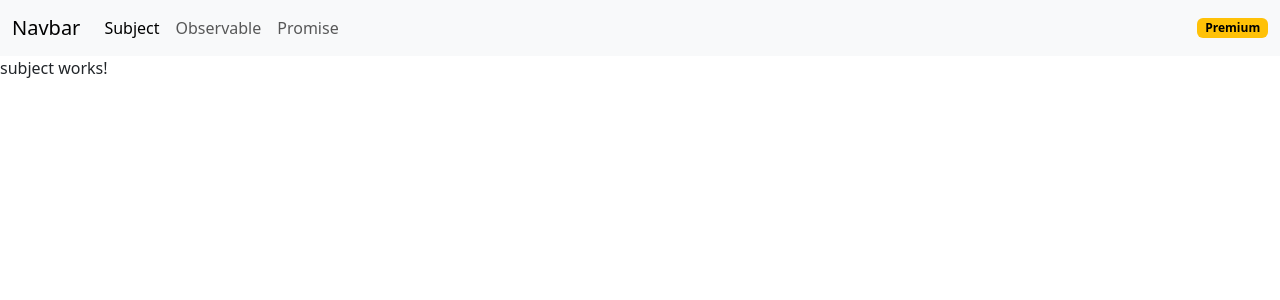
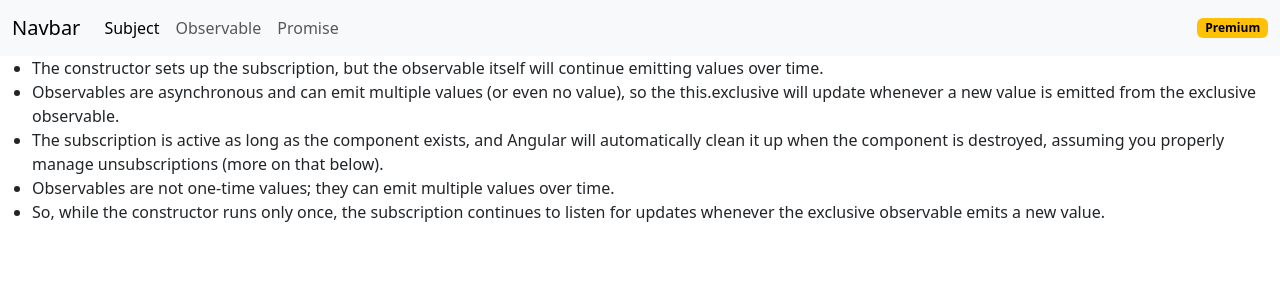
Before and after one commit to parvez-tm/angular-rxjs, an Angular app: page /subject in a window 1280 px wide. Shown: the top 300 px of the page. Built offline with nearby package versions, Linux system fonts and the light colour scheme.

Commit message:
confution of subscription resolved

```diff
--- a/src/global_styles.css
+++ b/src/global_styles.css
@@ -1 +1,5 @@
 /* Add application styles & imports to this file! */
+body{
+    margin: 0;
+    padding: 0;
+}
--- a/src/observable/observable.component.css
+++ b/src/observable/observable.component.css
@@ -0,0 +1,4 @@
+.box{
+    padding: 30px;
+    background-color: lightblue;
+}
--- a/src/observable/observable.component.html
+++ b/src/observable/observable.component.html
@@ -1,6 +1,6 @@
-<button (click)="getData()">Get Data</button>
+<button (click)="getData()" class="btn">Get Data</button>
 
+<br/>
 
-
-<button routerLink="fromEvent">fromEvent</button>
+<button routerLink="fromEvent" class="btn box">fromEvent</button>
 <router-outlet/>
--- a/src/subject/subject.component.html
+++ b/src/subject/subject.component.html
@@ -1 +1,21 @@
-<p>subject works!</p>
+<ul>
+    <li>
+        The constructor sets up the subscription, but the observable itself will continue emitting values over time.
+    </li>
+    <li>
+        Observables are asynchronous and can emit multiple values (or even no value), so the this.exclusive will update
+        whenever a new value is emitted from the exclusive observable.
+    </li>
+    <li>
+        The subscription is active as long as the component exists, and Angular will automatically clean it up when the
+        component is destroyed, assuming you properly manage unsubscriptions (more on that below).
+    </li>
+    <li>
+        Observables are not one-time values; they can emit multiple values over time.
+    </li>
+    <li>
+        So, while the constructor runs only once, the subscription continues to listen for updates whenever the
+        exclusive observable emits a new value.
+    </li>
+
+</ul>
```
